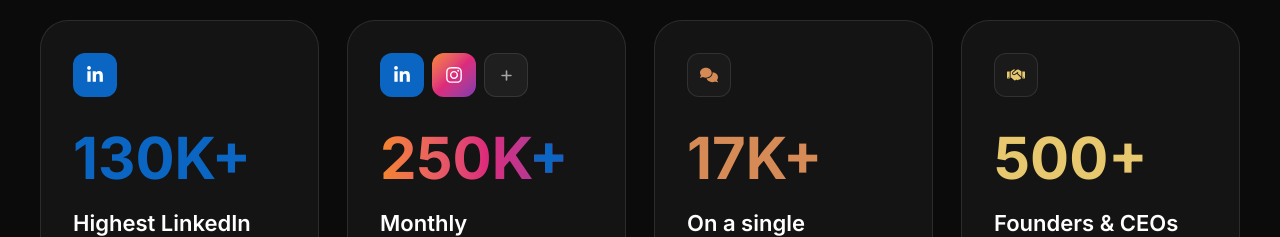
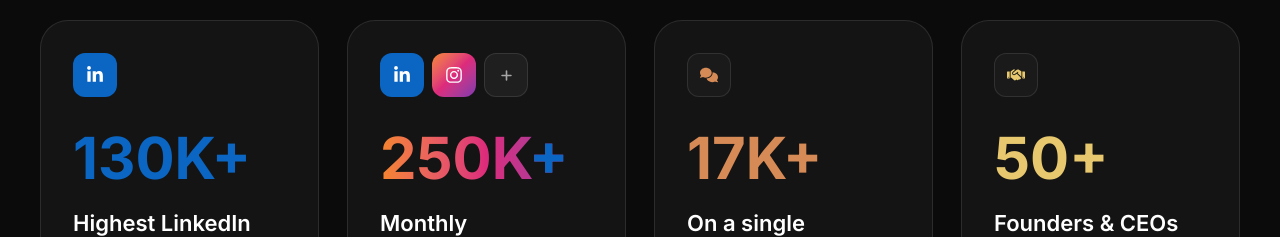
Before and after one commit to Sinjan04/manisha-website, a Next.js app: page / in a window 1280 px wide. Shown: the part 980-1217 px from the top of the page. Built offline with nearby package versions, Linux system fonts and the light colour scheme.

Commit message:
New client number

```diff
--- a/components/Hero.tsx
+++ b/components/Hero.tsx
@@ -297,7 +297,7 @@ export default function Hero() {
           ["130K+", "Highest LinkedIn Reach", "On a single post"],
           ["250K+", "Monthly Impressions", "Across LinkedIn & Instagram"],
           ["17K+", "On a single comment Generated", "Organic engagement"],
-          ["500+", "Founders & CEOs", "Worked with"],
+          ["50+", "Founders & CEOs", "Worked with"],
         ].map(([number, title, subtitle], index) => (
 
           <div
```
